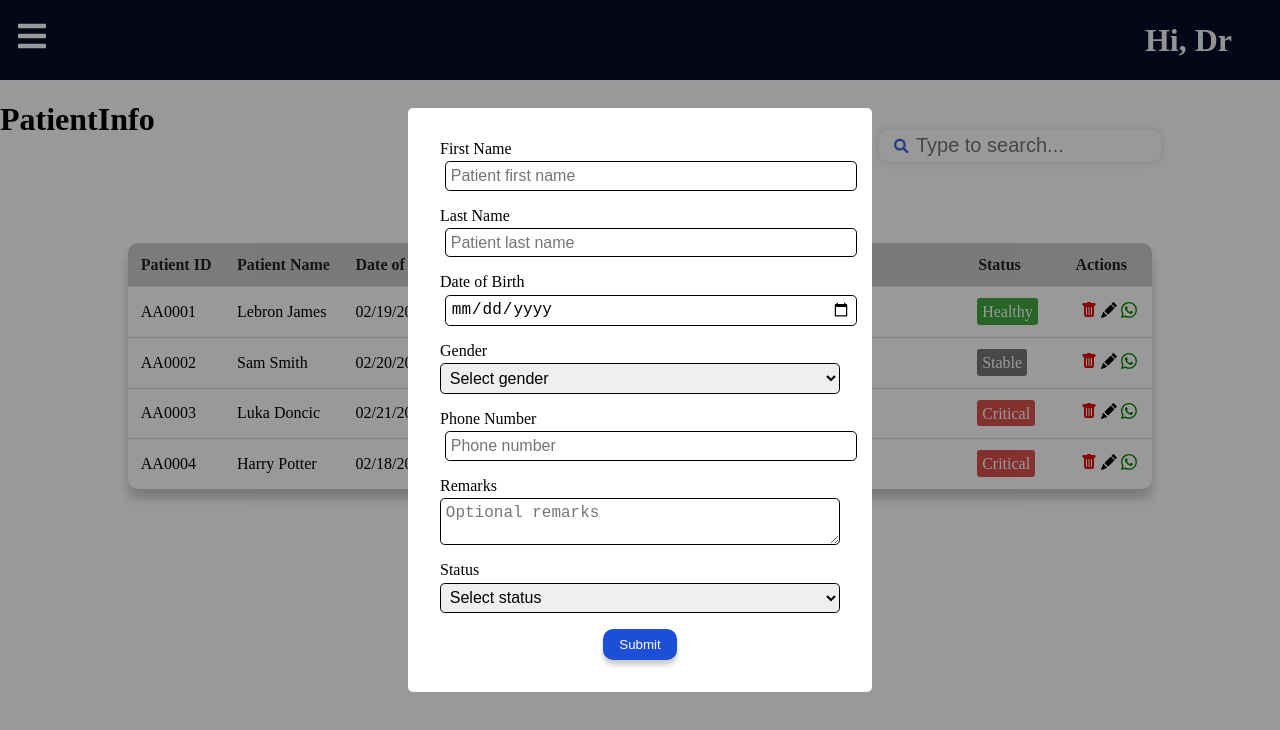
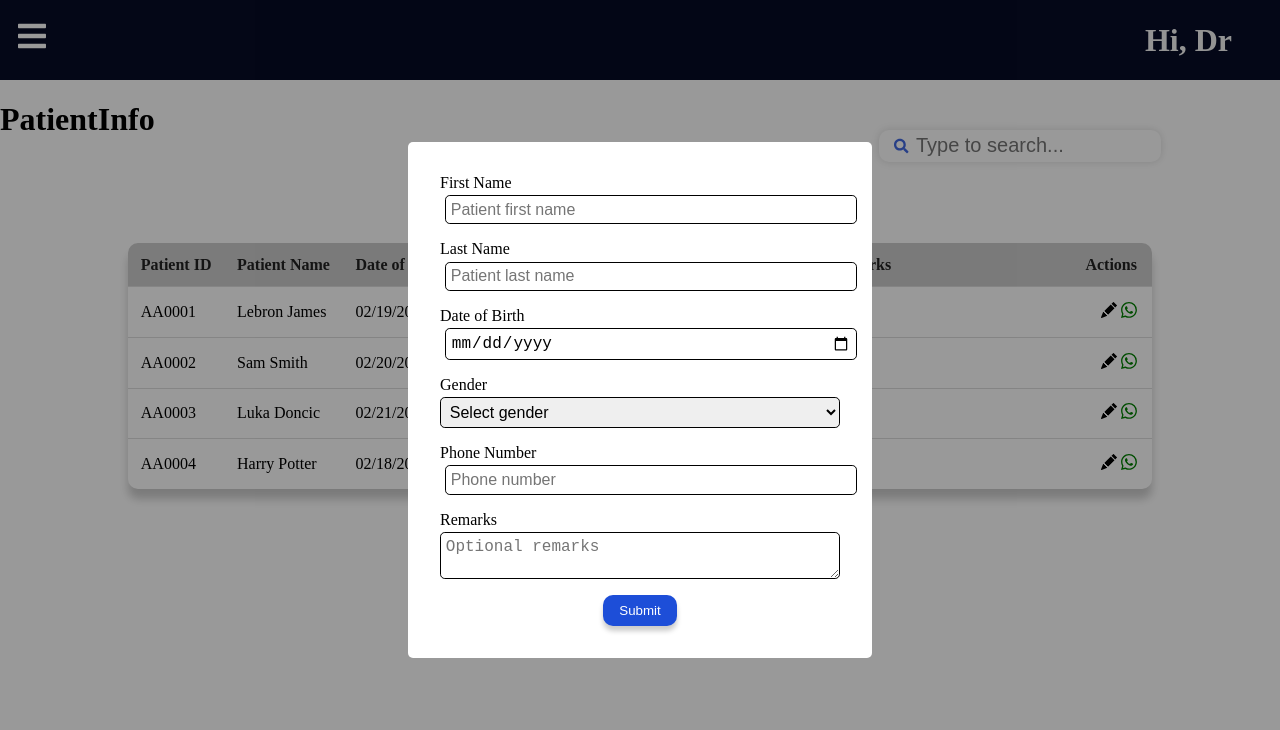
Before and after one commit to chewyuhan/FIT3164-MDS12-AutomatedHealthcareInformationSystem_Front_End, a React (Create React App) app in the folder v1/: page /patientinfo in a window 1280 px wide. Both pictures are taken after a click on the button "Add New Patient". Shown: the top 730 px of the page. Built offline with nearby package versions, Linux system fonts and the light colour scheme.

Commit message:
commented out status and added comments for add and edit

```diff
--- a/v1/src/components/PatientTable/Modal.jsx
+++ b/v1/src/components/PatientTable/Modal.jsx
@@ -10,11 +10,12 @@ export const Modal = ({ closeModal, onSubmit, defaultValue }) => {
       gender: "",
       phoneNo: "",
       remarks: "",
-      status: "",
+      // status: "",
     }
   );
   const [errors, setErrors] = useState("");
 
+  // Validate to check form attributes filled in correctly,
   const validateForm = () => {
     if (formState.firstName && formState.lastName && formState.dob && formState.gender) {
       setErrors("");
@@ -31,11 +32,12 @@ export const Modal = ({ closeModal, onSubmit, defaultValue }) => {
     }
   };
 
+  // Main change to take user input
   const handleChange = (e) => {
     setFormState({ ...formState, [e.target.name]: e.target.value });
   };
 
-
+  // Submit approved if passed validation check
   const handleSubmit = (e) => {
     e.preventDefault(); //wont refresh page
 
@@ -100,7 +102,7 @@ export const Modal = ({ closeModal, onSubmit, defaultValue }) => {
               value={formState.remarks}
             />
           </div>
-          <div className="form-group">
+          {/* <div className="form-group">
             <label htmlFor="status">Status</label>
             <select
               name="status"
@@ -112,7 +114,7 @@ export const Modal = ({ closeModal, onSubmit, defaultValue }) => {
               <option value="Stable">Stable</option>
               <option value="Critical">Critical</option>
             </select>
-          </div>
+          </div> */}
           {errors && <div className="error">{`Please include: ${errors}`}</div>}
           <button type="submit" className="btn" onClick={handleSubmit}>
             Submit
--- a/v1/src/components/PatientTable/Table.jsx
+++ b/v1/src/components/PatientTable/Table.jsx
@@ -29,14 +29,14 @@ export const Table = ({ rows, deleteRow, editRow }) => {
             <th>Gender</th>
             <th>Contact Info</th>
             <th className="expand">Remarks</th>
-            <th>Status</th>
+            {/*<th>Status</th>*/ }
             <th>Actions</th>
           </tr>
         </thead>
         <tbody>
           {rows.map((row, idx) => {
-            const statusText =
-              row.status.charAt(0).toUpperCase() + row.status.slice(1);
+            // const statusText =
+            //   row.status.charAt(0).toUpperCase() + row.status.slice(1);
 
             return (
               <tr key={idx} className="clickable-row" onClick={() => handleRowClick(row)}>
@@ -48,18 +48,18 @@ export const Table = ({ rows, deleteRow, editRow }) => {
                 <td>{row.gender}</td>
                 <td>{row.phoneNo}</td>
                 <td className="expand">{row.remarks}</td>
-                <td>
+                {/* <td>
                   <span className={`label label-${row.status}`}>
                     {statusText}
                   </span>
-                </td>
+                </td> */}
                 <td className="fit">
                   <span className="actions">
                     <div onClick={(e) => e.stopPropagation()}>
-                      <BsFillTrashFill
+                      {/* <BsFillTrashFill
                         className="delete-btn"
                         onClick={() => deleteRow(idx)}
-                      />
+                      /> */}
                       <BsFillPencilFill
                         className="edit-btn"
                         onClick={() => editRow(idx)}
--- a/v1/src/database/PatientsData.js
+++ b/v1/src/database/PatientsData.js
@@ -10,7 +10,7 @@ const patientsData = [
       phoneNo: "+6012345678",
       gender: "Male",
       description: "",
-      status: "Healthy",
+
       dob: "2023-02-19",
     },
     { patientID: "AA0002",
--- a/v1/src/pages/PatientInfo.js
+++ b/v1/src/pages/PatientInfo.js
@@ -7,23 +7,25 @@ import { Modal } from '../components/PatientTable/Modal';
 import patientsData from "../database/PatientsData"; // Connect to dummy data
 
 function PatientInfo() {
+
+  // Used to open Modal
   const [modalOpen, setModalOpen] = useState(false);
   const [results, setResults] = useState([]); //for search bar
 
 
   const [rows, setRows] = useState(patientsData);
 
+  //Edit row
   const [rowToEdit, setRowToEdit] = useState(null);
-
-  const handleDeleteRow = (targetIndex) => {
-    setRows(rows.filter((_, idx) => idx !== targetIndex));
+  const handleEditRow = (idx) => {
+    setRowToEdit(idx);
+    setModalOpen(true);
   };
 
-  const handleEditRow = (idx) => {
-    setRowToEdit(idx);
+  // const handleDeleteRow = (targetIndex) => {
+  //   setRows(rows.filter((_, idx) => idx !== targetIndex));
+  // };
 
-    setModalOpen(true);
-  };
 
   const handleSubmit = (newRow) => {
     rowToEdit === null
@@ -113,7 +115,7 @@ function PatientInfo() {
             <img src={imagePreview} alt="Uploaded" />
           </div>
         )}
-      <Table rows={rows} deleteRow={handleDeleteRow} editRow={handleEditRow} />
+      <Table rows={rows} /*deleteRow={handleDeleteRow}*/ editRow={handleEditRow} />
       {modalOpen && (
         <Modal
           closeModal={() => {
```
